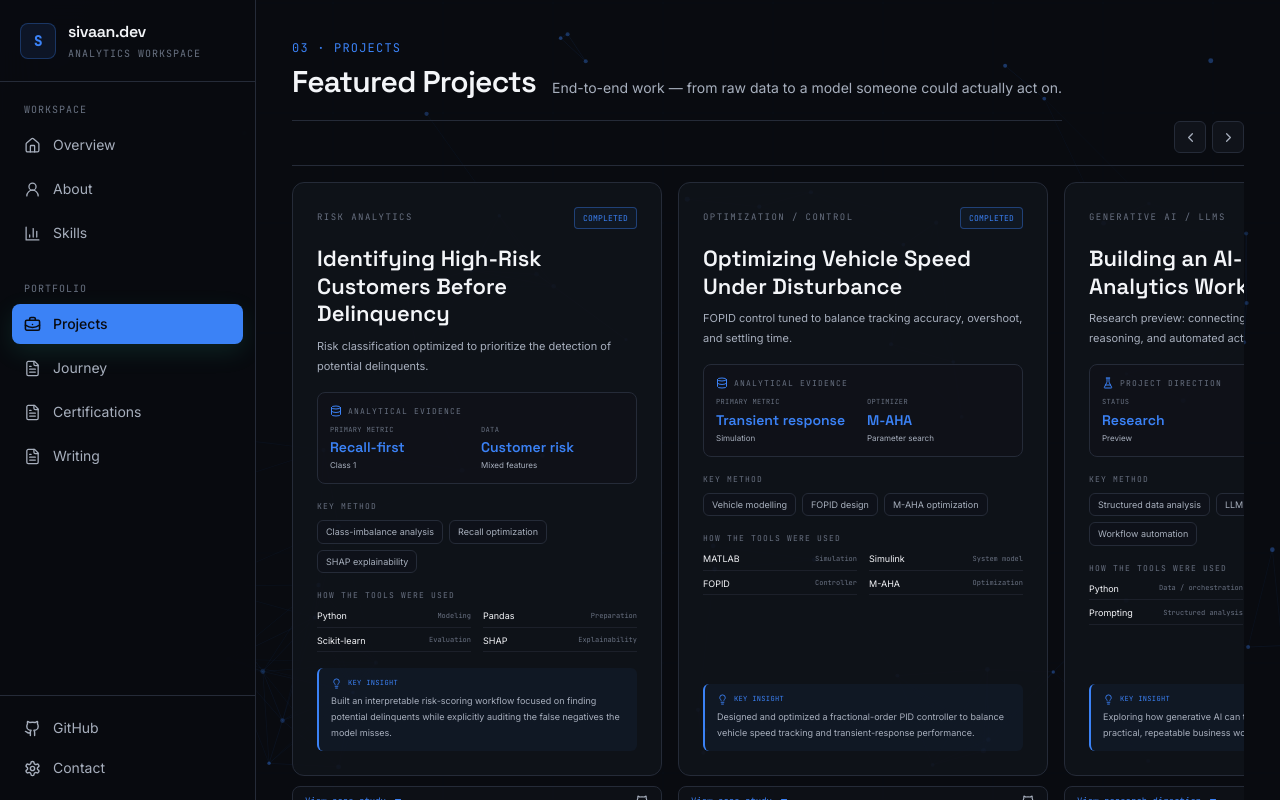
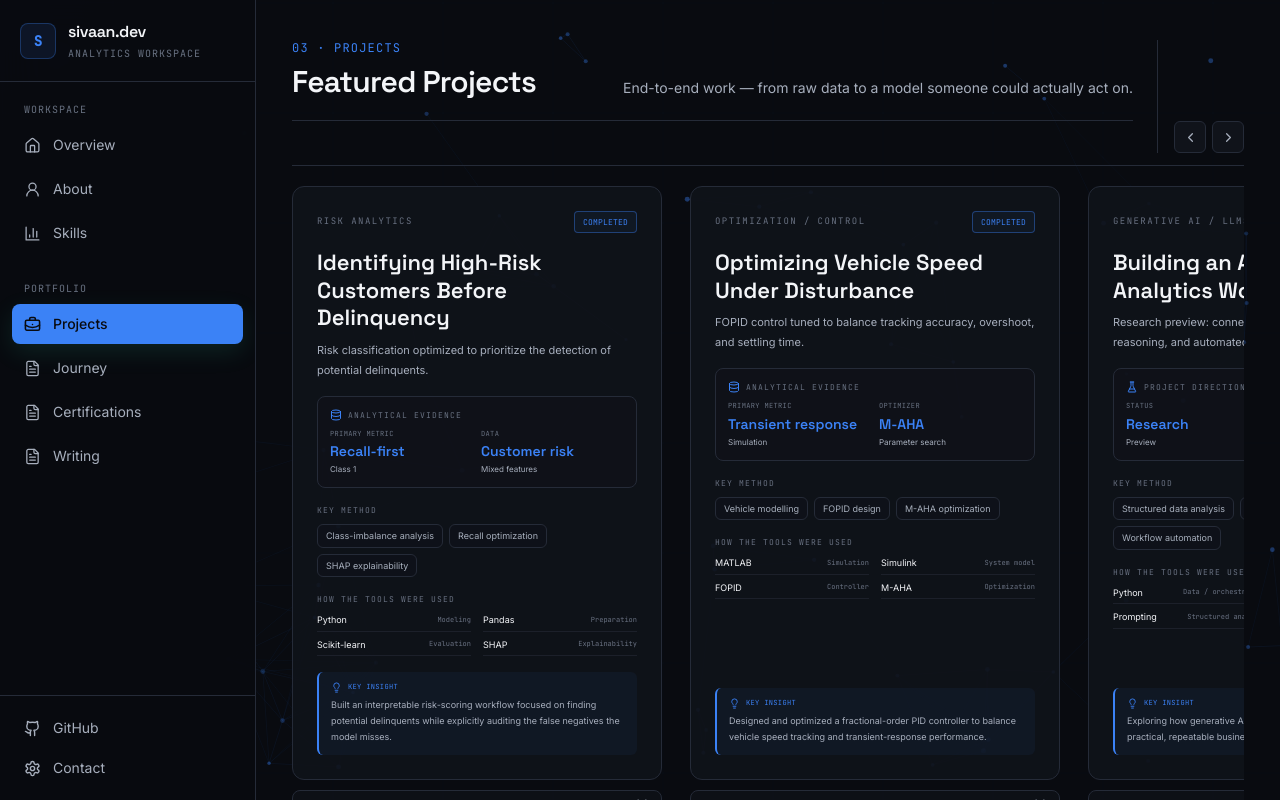
Before and after one commit to Sivaan66/sivaan-portfolio, a React (Vite) app: page / in a window 1280 px wide. Both pictures are taken after a click on the button "Explore Work". Shown: the top 800 px of the page. Built offline with nearby package versions, Linux system fonts and the light colour scheme.

Commit message:
Refine project rail spacing and intro accent

```diff
--- a/src/components/sections/Projects.jsx
+++ b/src/components/sections/Projects.jsx
@@ -8,56 +8,35 @@ import projects from "../../data/projects";
 export default function Projects() {
   const [activeProject, setActiveProject] = useState(null);
   const scrollRail = (direction) => {
-    document.getElementById("projects-rail")?.scrollBy({
-      left: direction * 380,
-      behavior: "smooth",
-    });
+    document.getElementById("projects-rail")?.scrollBy({ left: direction * 420, behavior: "smooth" });
   };
 
   return (
     <section id="projects" className="max-w-[1500px] mx-auto px-1 py-1 lg:py-2">
-      <div className="flex items-end justify-between gap-4 border-b border-surface-border pb-3 mb-4">
+      <div className="flex items-end justify-between gap-4 border-b border-surface-border pb-3 mb-5">
+        <div className="flex-1 min-w-0 border-r border-surface-border pr-6">
           <SectionHeading
             index="03"
             label="PROJECTS"
             title="Featured Projects"
             description="End-to-end work — from raw data to a model someone could actually act on."
           />
+        </div>
         <div className="hidden sm:flex items-center gap-1.5 shrink-0">
-          <button
-            type="button"
-            onClick={() => scrollRail(-1)}
-            className="h-8 w-8 rounded-md border border-surface-border bg-surface-panel text-ink-muted hover:text-ink hover:border-signal/30 transition-colors flex items-center justify-center"
-            aria-label="Previous projects"
-          >
-            <ChevronLeft size={15} />
-          </button>
-          <button
-            type="button"
-            onClick={() => scrollRail(1)}
-            className="h-8 w-8 rounded-md border border-surface-border bg-surface-panel text-ink-muted hover:text-ink hover:border-signal/30 transition-colors flex items-center justify-center"
-            aria-label="Next projects"
-          >
-            <ChevronRight size={15} />
-          </button>
+          <button type="button" onClick={() => scrollRail(-1)} className="h-8 w-8 rounded-md border border-surface-border bg-surface-panel text-ink-muted hover:text-ink hover:border-signal/30 transition-colors flex items-center justify-center" aria-label="Previous projects"><ChevronLeft size={15} /></button>
+          <button type="button" onClick={() => scrollRail(1)} className="h-8 w-8 rounded-md border border-surface-border bg-surface-panel text-ink-muted hover:text-ink hover:border-signal/30 transition-colors flex items-center justify-center" aria-label="Next projects"><ChevronRight size={15} /></button>
         </div>
       </div>
 
-      <div
-        id="projects-rail"
-        className="flex gap-4 overflow-x-auto snap-x snap-mandatory pb-3 pr-4 [scrollbar-width:thin]"
-      >
+      <div id="projects-rail" className="flex gap-7 overflow-x-auto snap-x snap-mandatory pb-4 pr-6 [scrollbar-width:thin]">
         {projects.map((project) => (
-          <div
-            key={project.id}
-            className="w-[min(82vw,360px)] sm:w-[350px] lg:w-[370px] shrink-0 snap-start"
-          >
+          <div key={project.id} className="w-[min(82vw,360px)] sm:w-[350px] lg:w-[370px] shrink-0 snap-start">
             <ProjectCard project={project} onOpen={setActiveProject} />
           </div>
         ))}
       </div>
 
-      <div className="flex items-center justify-between mt-2 text-[9px] font-mono text-ink-faint uppercase tracking-wider">
+      <div className="flex items-center justify-between mt-1 text-[9px] font-mono text-ink-faint uppercase tracking-wider">
         <span>Scroll horizontally to explore</span>
         <span>{projects.length} projects</span>
       </div>
```
Lines whose indentation alone changed are shown as unchanged.
